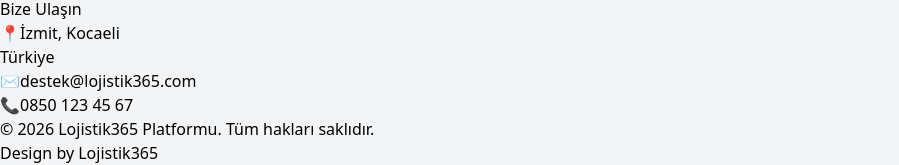
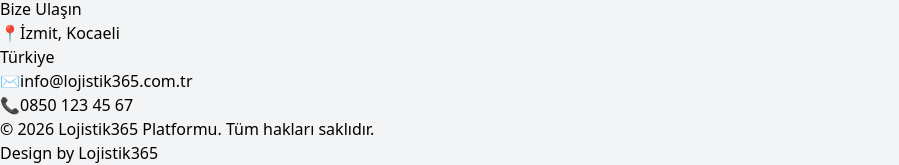
Before and after one commit to ersin-41/Lojistik_Borsa, a React (Vite) app: page /ilanlar in a window 1280 px wide. Shown: the part 483-648 px from the top of the page, without its empty margins (0-899 px from the left). Built offline with nearby package versions, Linux system fonts and the light colour scheme; no server answers; the database is empty.

Commit message:
Mail adresi yenilendi

```diff
--- a/src/components/Footer.jsx
+++ b/src/components/Footer.jsx
@@ -54,7 +54,7 @@
               </li>
               <li className="flex items-center gap-3">
                 <span className="text-yellow-500">✉️</span>
-                <a href="mailto:destek@lojistik365.com" className="hover:text-white">destek@lojistik365.com</a>
+                <a href="mailto:destek@lojistik365.com" className="hover:text-white">info@lojistik365.com.tr</a>
               </li>
               <li className="flex items-center gap-3">
                 <span className="text-yellow-500">📞</span>
--- a/src/pages/Iletisim.jsx
+++ b/src/pages/Iletisim.jsx
@@ -57,7 +57,7 @@
                     <span>📞</span> 0850 123 45 67
                 </p>
                 <p className="flex items-center gap-2">
-                    <span>✉️</span> <a href="mailto:info@lojistikborsa.com" className="text-blue-600 hover:underline">info@lojistikborsa.com</a>
+                    <span>✉️</span> <a href="mailto:info@lojistikborsa.com" className="text-blue-600 hover:underline">info@lojistik365.com.tr</a>
                 </p>
             </div>
 
```
